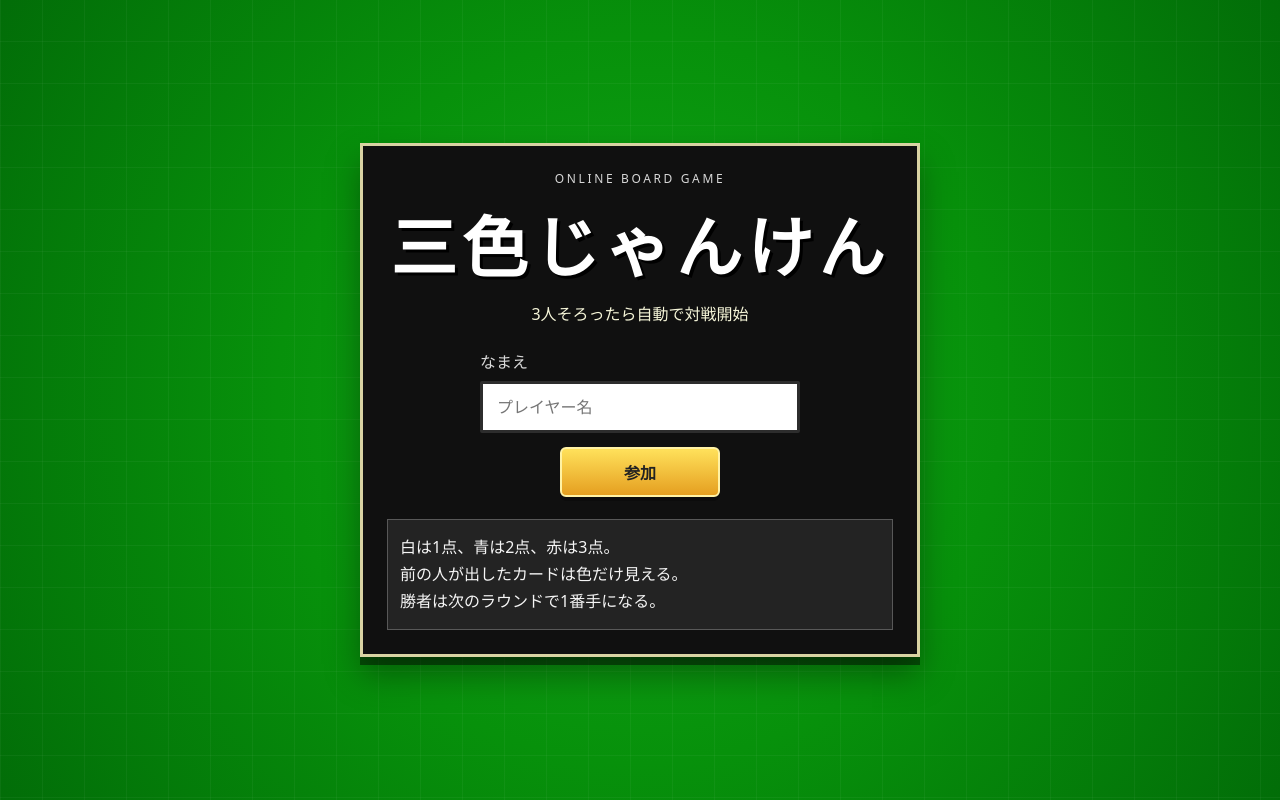
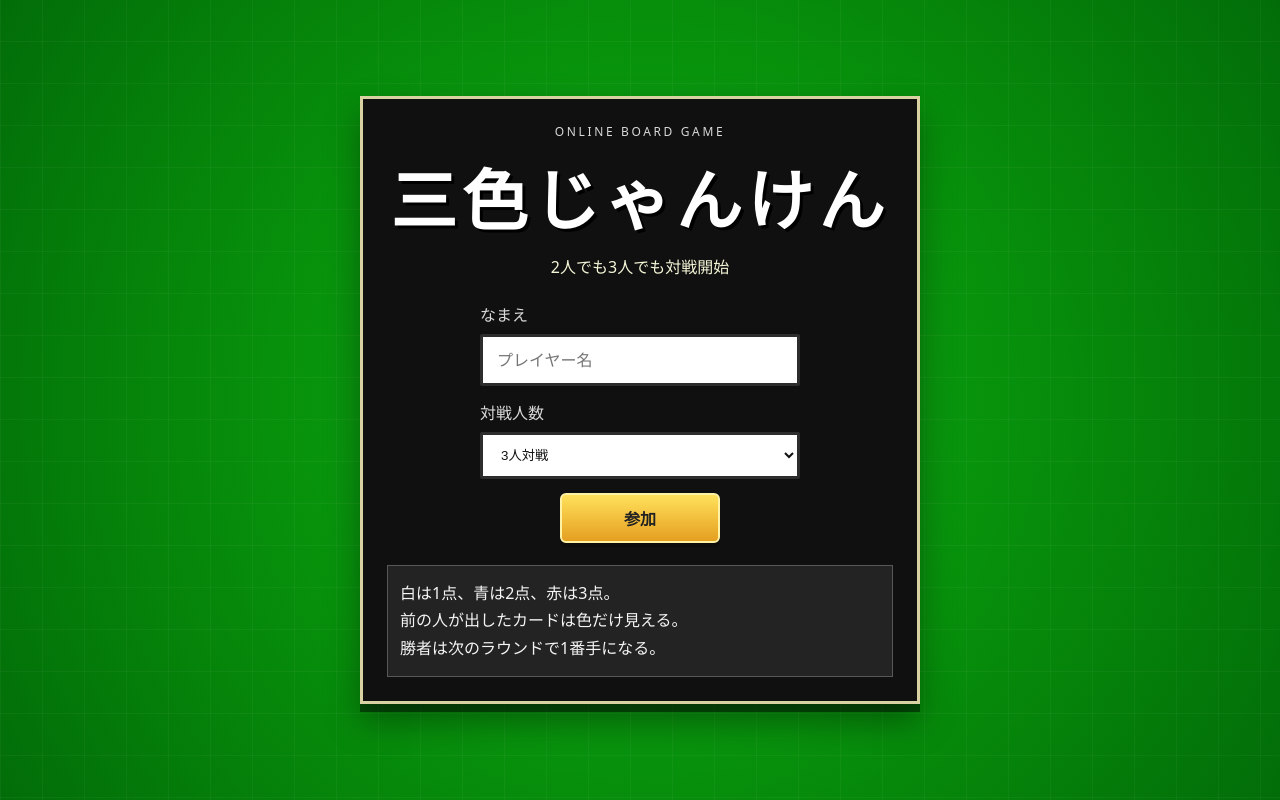
Before and after one commit to noz200/threecolorjanken, a plain HTML site: page index.html in a window 1280 px wide. Drawn offline with nearby package versions, Linux system fonts and the light colour scheme; no server answers.

Commit message:
Add player count selector

```diff
--- a/index.html
+++ b/index.html
@@ -12,7 +12,7 @@
       <div class="logo-card">
         <p class="mini-label">online board game</p>
         <h1>三色じゃんけん</h1>
-        <p class="subtitle">3人そろったら自動で対戦開始</p>
+        <p class="subtitle">2人でも3人でも対戦開始</p>
 
         <div class="setup-warning hidden" id="setupWarning">
           Supabase設定がまだ入っていません。<br />
@@ -21,6 +21,12 @@
 
         <label class="name-label" for="nameInput">なまえ</label>
         <input id="nameInput" class="name-input" maxlength="16" autocomplete="nickname" placeholder="プレイヤー名" />
+
+        <label class="name-label" for="playerCountSelect">対戦人数</label>
+        <select id="playerCountSelect" class="name-input">
+          <option value="2">2人対戦</option>
+          <option value="3" selected>3人対戦</option>
+        </select>
 
         <button id="joinButton" class="plicy-button primary">参加</button>
 
@@ -35,7 +41,7 @@
     <section class="waiting-screen hidden" id="waitingView">
       <div class="message-window">
         <h2>対戦相手を待っています</h2>
-        <p id="waitingMessage">3人そろうと自動でスタートします。</p>
+        <p id="waitingMessage">人数がそろうと自動でスタートします。</p>
         <div class="waiting-meter">
           <div id="waitingBar"></div>
         </div>
```
